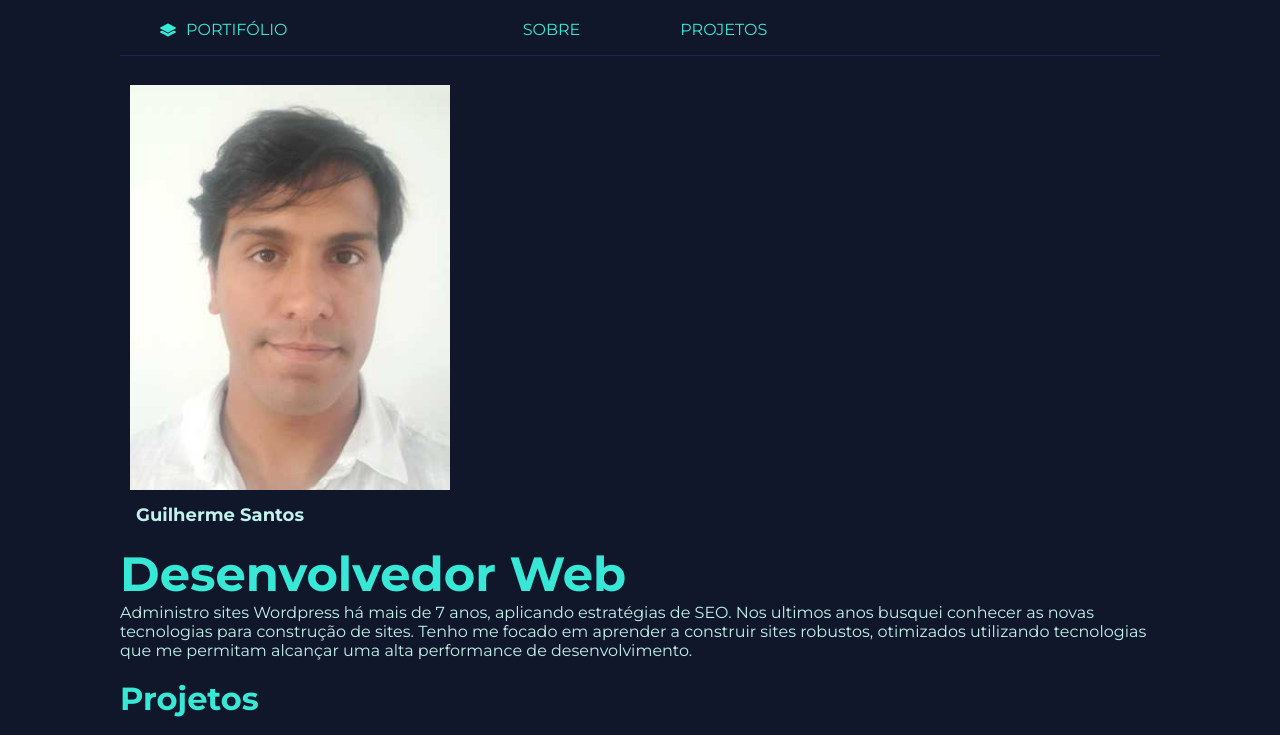
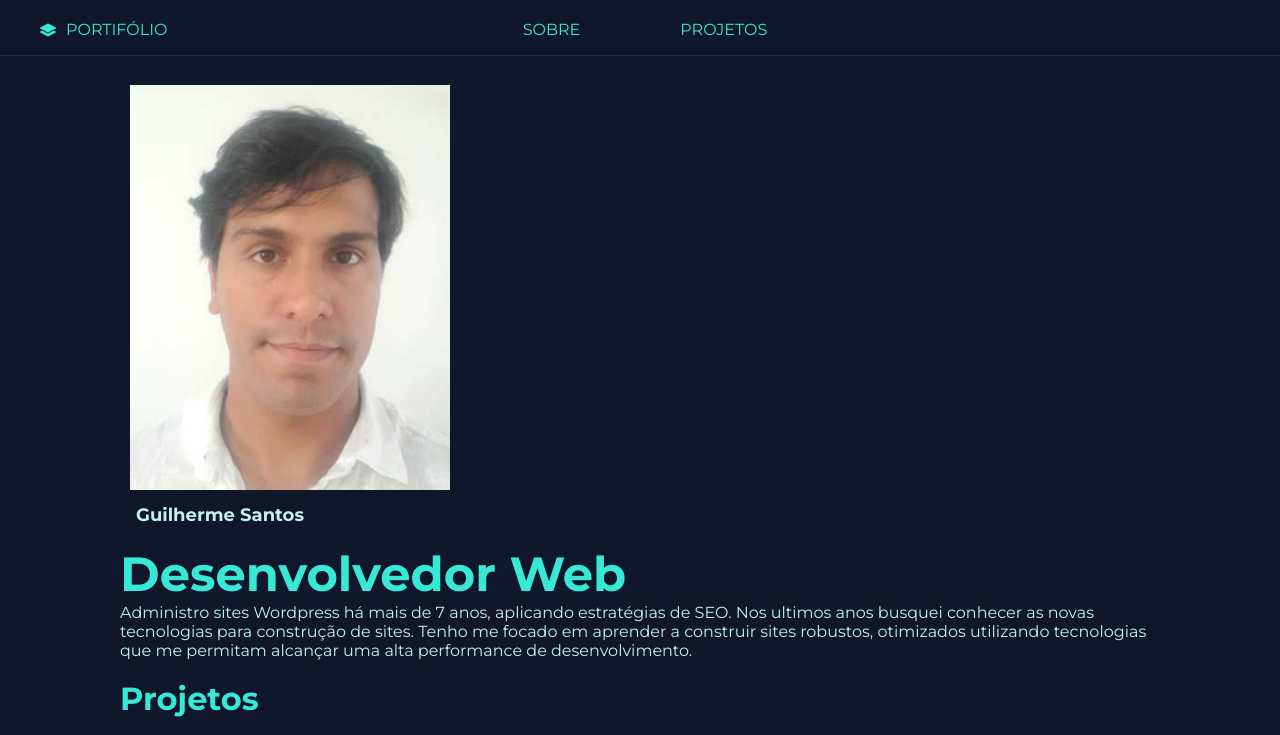
Before and after one commit to Guaraxaim/portifolio-guilherme-dev, a Next.js app: page / in a window 1280 px wide. Shown: the top 735 px of the page. Built offline with nearby package versions, Linux system fonts and the light colour scheme.

Commit message:
correcao3

```diff
--- a/components/3_Projetos/StyledProjects.js
+++ b/components/3_Projetos/StyledProjects.js
@@ -8,6 +8,7 @@ export const StyledProjects = styled.section`
     position: relative;
     grid-template-columns: 1fr 1fr;
     box-sizing: content-box;
+    max-width: 1040px;
 
     >section {
         width: 50rem; // 50rem
--- a/components/4_Tecnologias/Icones.js
+++ b/components/4_Tecnologias/Icones.js
@@ -4,6 +4,7 @@ export const Icones = styled.section`
     color: #38e8d6;
     display: flex;
     align-items: center;
+    max-width: 1040px;
 
     svg {
         width: 3.5rem;
--- a/components/5_Footer/Footer.js
+++ b/components/5_Footer/Footer.js
@@ -1,10 +1,12 @@
 import { AiFillGithub, AiFillLinkedin } from "react-icons/ai";
 import { Div1 } from "../1_Header/StyledHeader";
 import Link from 'next/link';
+import { StyledFooter } from "./StyledFooter";
 
 const Footer = () => (
 
     <>
+    <StyledFooter>
      <h2>Vamos trabalhar juntos?</h2>
      <p>Entre em contato comigo, será um grande prazer marcarmos um conversa.</p>
      <div style={{textAlign: "center", margin: "auto"}}>
@@ -16,6 +18,7 @@ const Footer = () => (
     </Link>
     <br/>
     </div>
+    </StyledFooter>
      </>
  )
 
--- a/components/5_Footer/StyledFooter.js
+++ b/components/5_Footer/StyledFooter.js
@@ -1,3 +1,5 @@
+import styled from 'styled-components';
+
 export const StyledFooter = styled.div`
-;
+max-width: 1040px;
 `
--- a/components/GlobalStyles.js
+++ b/components/GlobalStyles.js
@@ -6,6 +6,12 @@ body {
   font-family: 'Montserrat', sans-serif;
   background: #11172b;
   height: 100vh; // resposividade
+  @media(max-width: 700px) {
+    margin: 5px;
+  }
+  @media(max-width: 1000px){
+    margin: 5px;
+  }
 }
 
 a {
@@ -25,7 +31,7 @@ h2 {
     color: #38e8d6;
     font-size: xx-large;
     font-family: 'Montserrat', sans-serif;
-
+    max-width: 1040px;
 }
 
 h3 {
@@ -41,7 +47,7 @@ span {
   box-sizing: border-box;
   padding: 0;
   margin: 0;
-  max-width: 1040px;
+  //max-width: 1040px;
   margin: 0 auto;
  }
 
@@ -67,10 +73,10 @@ button {
   padding: 01 rem;
   justify-content: space-between;
   @media(max-width: 1450px) {
-    max-width: 70rem;
+    //max-width: 70rem;
   }
   @media(max-width: 1000px){
-    max-width: 50rem;
+    //max-width: 50rem;
   }
   @media(max-width: 700px) {
     padding: 0 2rem;
```
